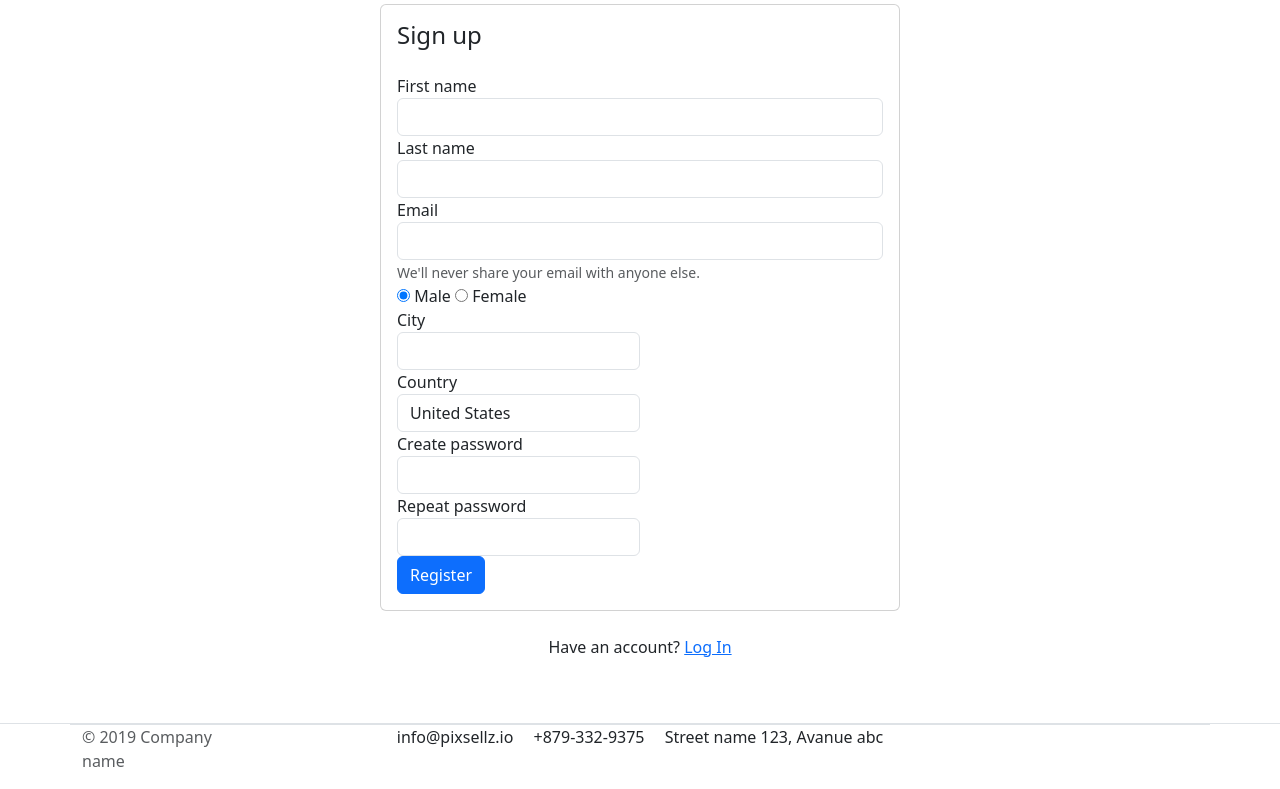
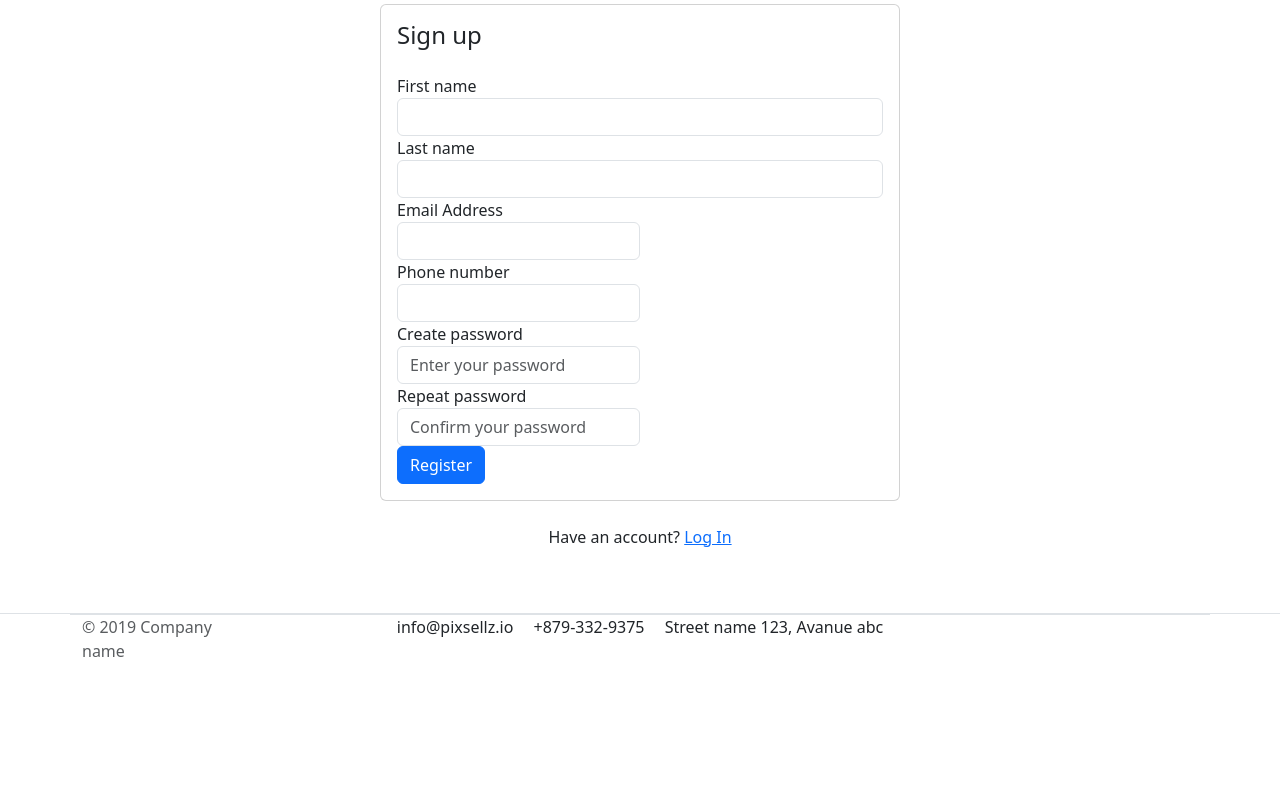
Before and after one commit to parhambt/shopping_site, a Django app: page /account/register/ in a window 1280 px wide. Shown: the part 464-1253 px from the top of the page. After the commit the page ends 1121 px from the top, so only its background shows below. Run offline with Django 5.2, Linux system fonts and the light colour scheme; tables that the repository leaves empty hold one stand-in row (values such as "Sample post"); some libraries are stand-ins or nearby versions.

Commit message:
registration completed

```diff
--- a/account/forms.py
+++ b/account/forms.py
@@ -1,8 +1,28 @@
 from django import forms
-from django.contrib.auth.models import User
+from .models import CustomeUser
 
 
 class RegisterationForm(forms.ModelForm):
+    password=forms.CharField(widget=forms.PasswordInput(attrs={"placeholder":"Enter your password","class":'form-control'}))
+    confirm_password=forms.CharField(widget=forms.PasswordInput(attrs={"placeholder":"Confirm your password","class":'form-control'}))
+    # email=forms.CharField(widget=forms.TextInput(attrs={"placeholder":"test"}))
+
+
+
     class Meta :
-        model=User
-        fields=['name',"lastname"]
+        model=CustomeUser
+        fields=["email","first_name","last_name","phone_number","password"]
+    def __init__(self,*args,**kwargs):
+        super().__init__(*args,**kwargs)
+
+#        self.fields["email"].widget.attrs["placeholder"] = 'enter your email address'
+
+        for field in self.fields :
+            self.fields[field].widget.attrs["class"] = 'form-control'
+
+    def clean(self):
+        super().clean()
+        password=self.cleaned_data["password"]
+        confirm_password=self.cleaned_data["confirm_password"]
+        if password != confirm_password :
+            raise forms.ValidationError("password does not match")
--- a/account/models.py
+++ b/account/models.py
@@ -3,7 +3,7 @@ from django.contrib.auth.models import BaseUserManager , AbstractBaseUser , Abst
 # Create your models here.
 class CustomeUserManager(BaseUserManager)  :
     use_in_migrations = True
-    def create_user(self,username,email,password=None, **extra_fields)  :
+    def create_user(self,username,email,password=None)  :
         if not username  :
             raise ValueError('user must have email')
         if not email :
@@ -15,12 +15,12 @@ class CustomeUserManager(BaseUserManager)  :
         user.set_password(password)
         user.save(using=self._db)
         return user
-    def create_superuser(self,username,email,password=None, **extra_fields)  :
+    def create_superuser(self,username,email,password=None)  :
 
         superuser=self.create_user(username=username,email=self.normalize_email(email),password=password)
         superuser.is_admin=True
         superuser.is_staff=True
-        superuser.is_superadmin=True
+        superuser.is_superuser=True
         superuser.is_active=True
         superuser.save(using=self._db)
         return superuser
@@ -49,7 +49,7 @@ class CustomeUser(AbstractBaseUser):
 
     is_active=models.BooleanField(default=True)
     is_admin=models.BooleanField(default=False)
-    is_superadmin=models.BooleanField(default=False)
+    is_superuser=models.BooleanField(default=False)
     is_staff=models.BooleanField(default=False)
 
     objects=CustomeUserManager()
@@ -65,3 +65,5 @@ class CustomeUser(AbstractBaseUser):
 
     def has_module_perms(self,add_label):
         return True
+    class Meta :
+        verbose_name="User"
--- a/account/urls.py
+++ b/account/urls.py
@@ -1,6 +1,6 @@
 from django.urls import path
 from . import views
-urlpatterns=[ path("register/",views.register,name="register"),
+urlpatterns=[ path("register/",views.Register.as_view(),name="register"),
              path("login/",views.login,name="login"),
              path("logout/",views.logout,name="logout"),
 
--- a/account/views.py
+++ b/account/views.py
@@ -1,8 +1,44 @@
 from django.shortcuts import render
-
+from django.http import HttpResponse
+from .forms import RegisterationForm
+from django.views import View
+from . models import CustomeUser
 # Create your views here.
 def register(request):
-    return render(request,"account/register.html")
+    form=RegisterationForm()
+    context={"form":form}
+    return render(request,"account/register.html",context)
+class Register(View):
+    def post(self,request):
+
+        form=RegisterationForm(request.POST)
+        context={'form':form}
+        if form.is_valid():
+            first_name=form.cleaned_data["first_name"]
+            password=form.cleaned_data["password"]
+            phone_number=form.cleaned_data["phone_number"]
+            last_name=form.cleaned_data["last_name"]
+            email=form.cleaned_data["email"]
+            username=email.split("@")[0]
+            user=CustomeUser.objects.create_user(username=username,email=email,password=password)
+            user.first_name=first_name
+            user.last_name=last_name
+            user.phone_number=phone_number
+            user.save()
+            print('valid')
+
+            return render(request,"account/register.html",context)
+        else :
+            print(form.errors)
+
+            return render(request,"account/register.html",context)
+
+
+    def get(self,request):
+        form=RegisterationForm()
+        context={"form":form}
+        return render(request,"account/register.html",context)
+
 def login(request):
     return render(request,"account/login.html")
 def logout(request):
--- a/templates/account/register.html
+++ b/templates/account/register.html
@@ -11,63 +11,49 @@
         <div class="card mx-auto" style="max-width:520px; margin-top:40px;">
           <article class="card-body">
             <header class="mb-4"><h4 class="card-title">Sign up</h4></header>
-            <form>
+            <form action="{% url 'register' %}" method="POST">
+
+
+              {% csrf_token %}
                     <div class="form-row">
                         <div class="col form-group">
                             <label>First name</label>
-                              <input type="text" class="form-control" placeholder="">
+                              {{form.first_name}}
                         </div> <!-- form-group end.// -->
                         <div class="col form-group">
                             <label>Last name</label>
-                              <input type="text" class="form-control" placeholder="">
+                              {{form.last_name}}
                         </div> <!-- form-group end.// -->
                     </div> <!-- form-row end.// -->
-                    <div class="form-group">
-                        <label>Email</label>
-                        <input type="email" class="form-control" placeholder="">
-                        <small class="form-text text-muted">We'll never share your email with anyone else.</small>
-                    </div> <!-- form-group end.// -->
-                    <div class="form-group">
-                        <label class="custom-control custom-radio custom-control-inline">
-                          <input class="custom-control-input" checked="" type="radio" name="gender" value="option1">
-                          <span class="custom-control-label"> Male </span>
-                        </label>
-                        <label class="custom-control custom-radio custom-control-inline">
-                          <input class="custom-control-input" type="radio" name="gender" value="option2">
-                          <span class="custom-control-label"> Female </span>
-                        </label>
-                    </div> <!-- form-group end.// -->
+
+
                     <div class="form-row">
                         <div class="form-group col-md-6">
-                          <label>City</label>
-                          <input type="text" class="form-control">
+                          <label>Email Address</label>
+
+                          {{form.email}}
+
                         </div> <!-- form-group end.// -->
                         <div class="form-group col-md-6">
-                          <label>Country</label>
-                          <select id="inputState" class="form-control">
-                            <option> Choose...</option>
-                              <option>Uzbekistan</option>
-                              <option>Russia</option>
-                              <option selected="">United States</option>
-                              <option>India</option>
-                              <option>Afganistan</option>
-                          </select>
+                          <label>Phone number</label>
+                       {{form.phone_number}}
                         </div> <!-- form-group end.// -->
                     </div> <!-- form-row.// -->
                     <div class="form-row">
                         <div class="form-group col-md-6">
                             <label>Create password</label>
-                            <input class="form-control" type="password">
+                            {{form.password}}
                         </div> <!-- form-group end.// -->
                         <div class="form-group col-md-6">
                             <label>Repeat password</label>
-                            <input class="form-control" type="password">
+                            {{form.confirm_password}}
                         </div> <!-- form-group end.// -->
                     </div>
                     <div class="form-group">
                         <button type="submit" class="btn btn-primary btn-block"> Register  </button>
                     </div> <!-- form-group// -->
-
+                       {{ form.email.errors }}
+                       {{form.non_field_errors}}
                 </form>
             </article><!-- card-body.// -->
         </div> <!-- card .// -->
```
Also changed, not shown: account/migrations/0003_rename_is_superadmin_customeuser_is_superuser.py (added), account/migrations/0004_alter_customeuser_options.py (added).
